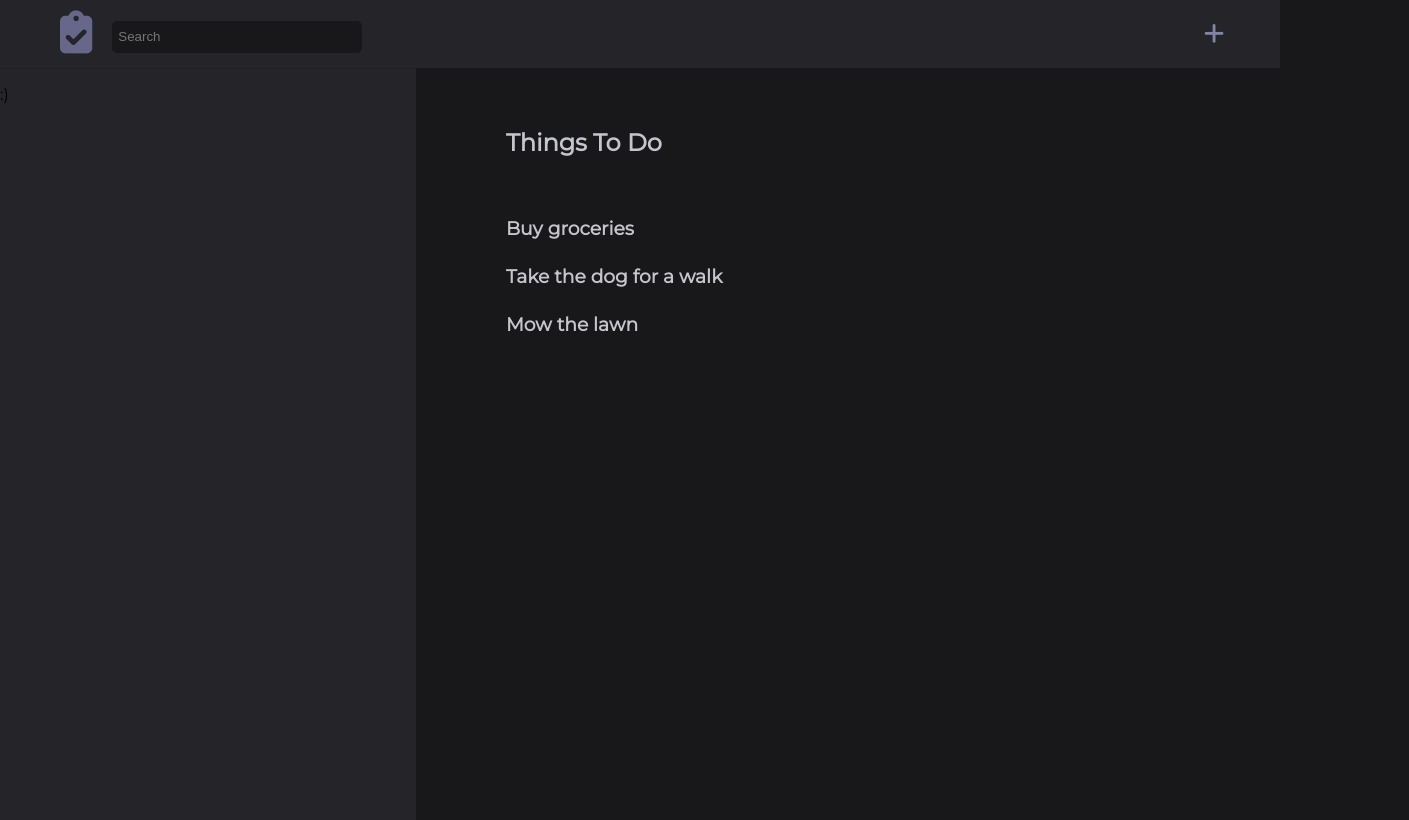
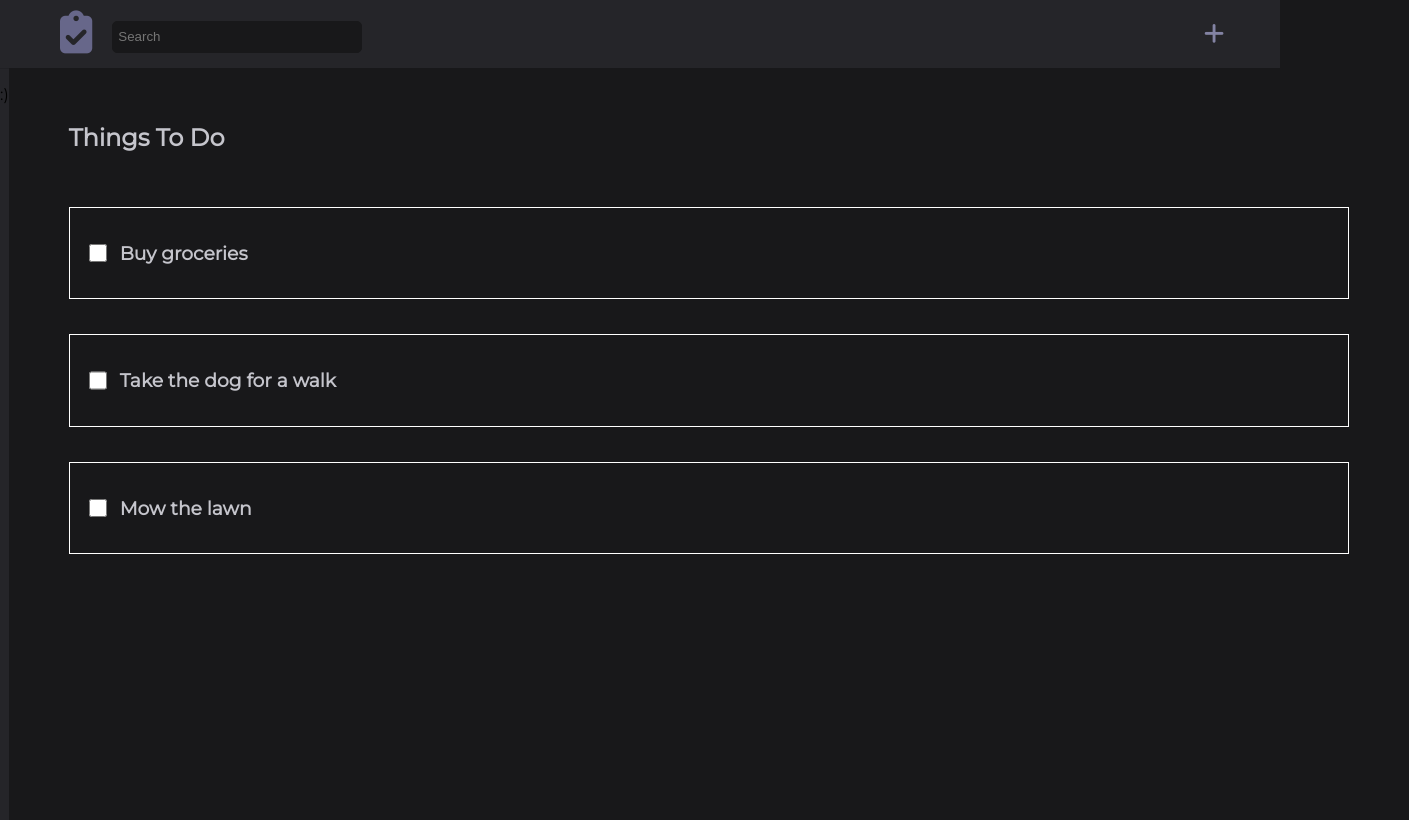
Before and after one commit to Jwilkins48/toDoList, a React (Create React App) app: page / in a window 1280 px wide. Shown: the whole page, 1409 px wide, since content can reach past the window. Built offline with nearby package versions, Linux system fonts and the light colour scheme; a web font is replaced by a local one.

Commit message:
added checkboxes

```diff
--- a/src/App.js
+++ b/src/App.js
@@ -5,7 +5,13 @@ import data from './data/defaultTasks';
 import {useState} from 'react';
 
 function App() {
-  const [defaultTasks, setDefaultTasks] = useState(data)
+  const [defaultTasks, setDefaultTasks] = useState(data);
+  const [checked, setChecked] = useState(false);
+
+  const handleChange = () => {
+    setChecked(!checked)
+    console.log(checked);
+  }
 
   return (
     <div className="App">
@@ -16,7 +22,7 @@ function App() {
         </div>
 
         <div className='homeRightSide'>
-          <AllTasks defaultTasks={defaultTasks} />
+          <AllTasks checked={checked} handleChange={handleChange} defaultTasks={defaultTasks} />
         </div>
       </div>
 
--- a/src/components/AllTasks.jsx
+++ b/src/components/AllTasks.jsx
@@ -1,14 +1,14 @@
 import React from 'react'
-import Card from './Card';
 
-function AllTasks({defaultTasks}) {
+function AllTasks({defaultTasks, handleChange, checked}) {
 return (
 <div>
   <h2 className='allTaskHeader'>Things To Do</h2>
 
-  {defaultTasks.map((item) => (
-  <div className='cardContainer' key={item.id} id={item.id}>
-    <Card key={item.id} item={item} />
+  {defaultTasks.map(({task, id}, index) => (
+  <div className='card' key={id}>
+    <input className='checkbox' type='checkbox' onChange={handleChange} checked={checked} value={task} id={index}></input>
+      <h3 className='tasks'>{task}</h3>
   </div>
   ))}
 
--- a/src/components/Card.jsx
+++ /dev/null
@@ -1,11 +0,0 @@
-import React from 'react'
-
-function Card({item}) {
-  return (
-    <div>
-      <h3 className='tasks'>{item.task}</h3>
-    </div>
-  )
-}
-
-export default Card
--- a/src/data/defaultTasks.jsx
+++ b/src/data/defaultTasks.jsx
@@ -1,7 +1,8 @@
 const defaultTasks = [
     {
         id: 1,
-        task: 'Buy groceries'
+        task: 'Buy groceries',
+        date: Date.now()
     },
     {
         id: 2,
--- a/src/index.css
+++ b/src/index.css
@@ -1,4 +1,5 @@
 @import url('https://fonts.googleapis.com/css2?family=Aboreto&family=Montserrat&display=swap');
+
 * {
   box-sizing: border-box;
 }
@@ -17,19 +18,22 @@ body {
   background-color: #252529;
   height: 68px;
 }
-.mainLogo{
+
+.mainLogo {
   width: auto;
   font-size: 43px;
   color: #67678a;
   margin: 10px 0 0 60px;
 }
-.inputContainer{
+
+.inputContainer {
   display: flex;
   align-items: center;
   margin: 5px 0 0 20px;
 
 }
-.searchInput{
+
+.searchInput {
   padding: 5px;
   height: 32px;
   width: 250px;
@@ -37,11 +41,12 @@ body {
   border: 1px solid #18181a;
   background-color: #18181a;
 }
-.leftSideInfo{
+
+.leftSideInfo {
   display: flex;
 }
 
-.addTaskBtn{
+.addTaskBtn {
   cursor: pointer;
   background: none;
   border: none;
@@ -51,21 +56,34 @@ body {
 }
 
 /* MAIN CONTENT */
-.mainContentContainer{
+.mainContentContainer {
   display: flex;
 }
-.allTaskHeader{
+
+.allTaskHeader {
   color: #c5c5cc;
-  margin: 60px 0 60px 90px;
+  margin: 55px 60px;
 }
-.tasks{
+
+.card {
+  display: flex;
+  padding: 15px;
+  margin: 35px 60px;
+  border: 1px white solid;
+  width: 80rem;
+}
+
+.checkbox{
+  width: 18px;
+  cursor: pointer;
+}
+.tasks {
   color: #c5c5cc;
-  margin: 25px 0 0 90px;
-
+  margin-left: 10px;
 }
 
 /* LEFT SIDEBAR */
-.homeLeftSide{
+.homeLeftSide {
   border-top: 1px solid #202024;
   background-color: #252529;
   width: 26rem;
```
